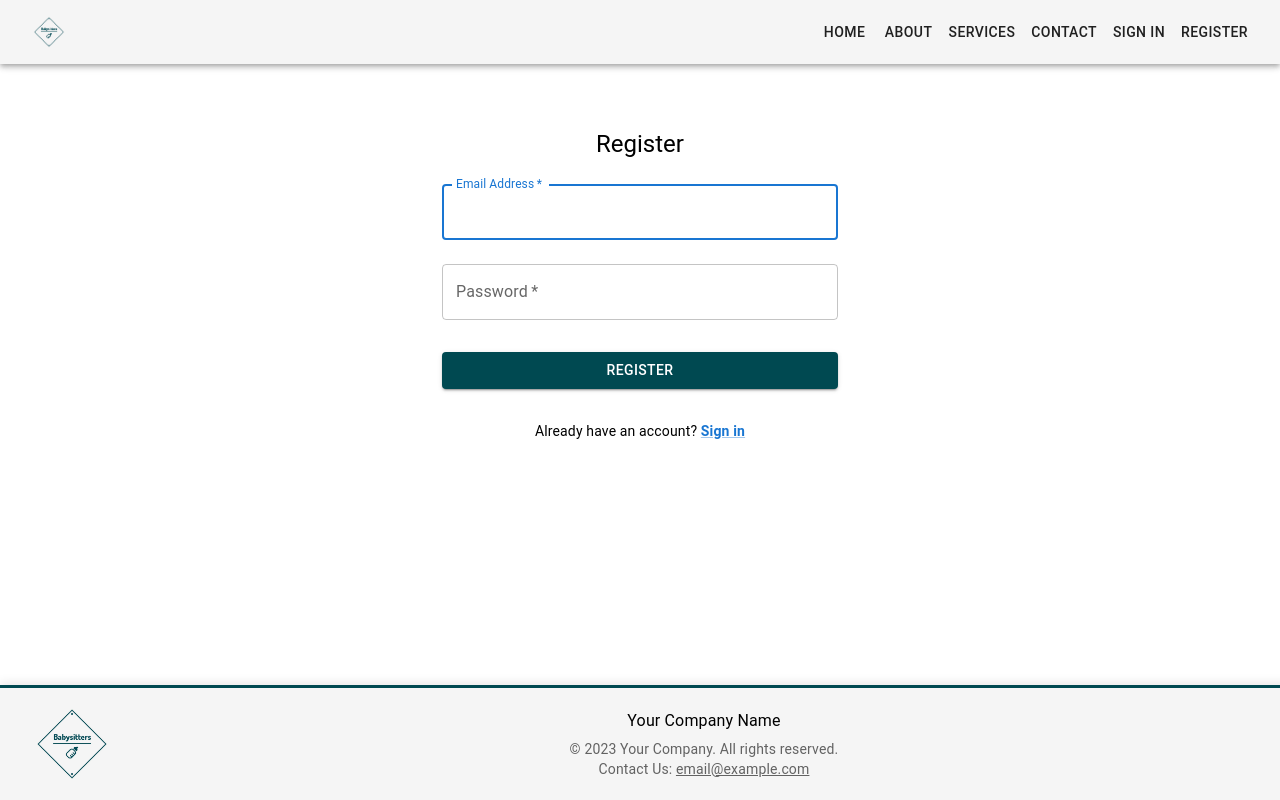
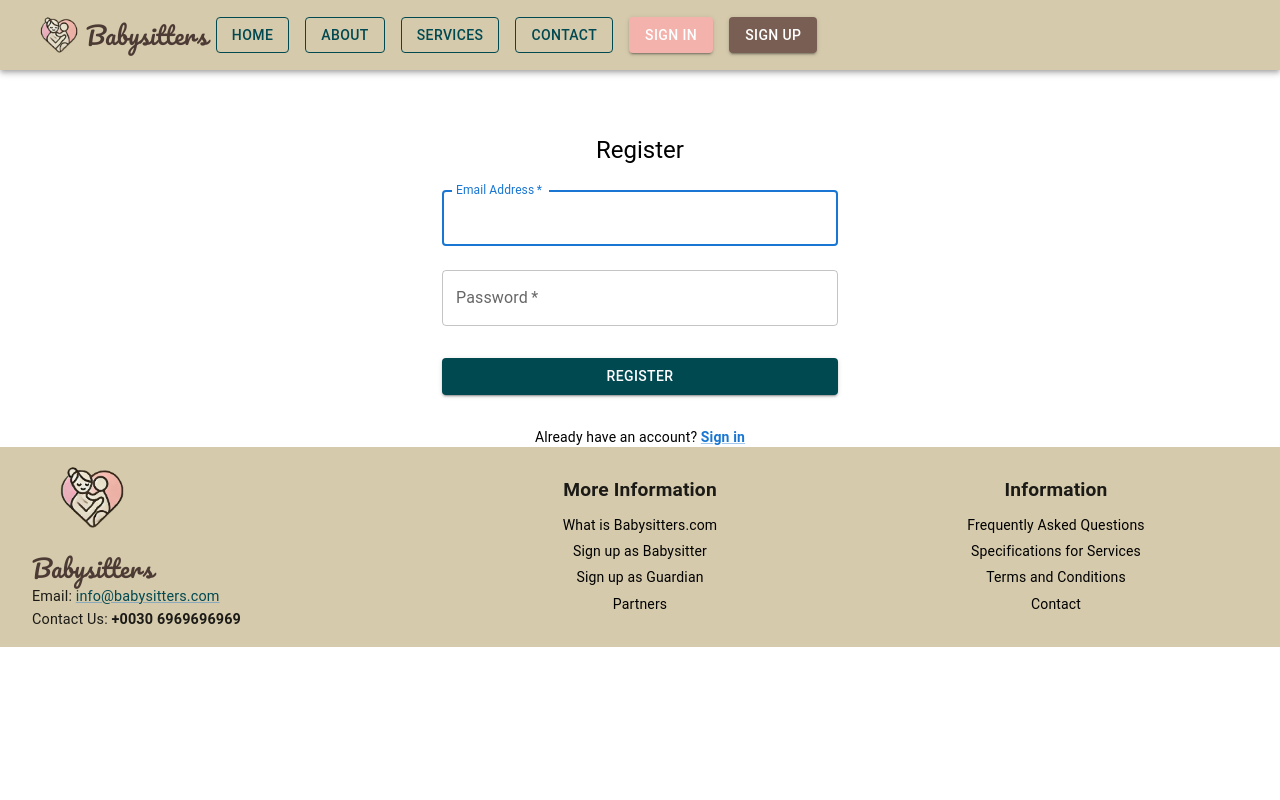
Before and after one commit to teodiamant/babysitters, a React (Create React App) app: page /register in a window 1280 px wide. Built offline with nearby package versions, Linux system fonts and the light colour scheme.

Commit message:
footer and navbar

```diff
--- a/public/index.html
+++ b/public/index.html
@@ -15,6 +15,12 @@
       user's mobile device or desktop. See https://developers.google.com/web/fundamentals/web-app-manifest/
     -->
     <link rel="manifest" href="%PUBLIC_URL%/manifest.json" />
+
+    <!-- Custom Font for the Babysitters logo -->
+    <link rel="preconnect" href="https://fonts.googleapis.com">
+    <link rel="preconnect" href="https://fonts.gstatic.com" crossorigin>
+    <link href="https://fonts.googleapis.com/css2?family=Pacifico&display=swap" rel="stylesheet">
+
     <!--
       Notice the use of %PUBLIC_URL% in the tags above.
       It will be replaced with the URL of the `public` folder during the build.
--- a/src/component/Footer/Footer.jsx
+++ b/src/component/Footer/Footer.jsx
@@ -1,41 +1,146 @@
 import React from 'react';
-import { Box, Container, Typography, Link } from '@mui/material';
-import logo from '../../images/Babysittres_logo.jpg';  // Ensure the path is correct
+import { Box, Grid, Typography, Link } from '@mui/material';
+import logo from '../../images/teo_logo.jpg';
 
-function Footer() {
-    return (
+const Footer = () => (
     <Box
+        component="footer"
         sx={{
-                py: 2,
-                px: 2,
-                mt: 'auto',
-                backgroundColor: '#f5f5f5',  // Change background color to white
-                width: '100%',
-                position: 'fixed',
-                bottom: 0,
-                left: 0,
-                boxShadow: '0 -2px 10px rgba(0, 0, 0, 0.1)',
-                borderTop: '3px solid #004951',  // Assuming the logo color is this blue
+            bgcolor: '#d5caac', // Matches navbar background
+            px: 4,
+            py: 2, // Compact padding similar to the navbar
             display: 'flex',
-                alignItems: 'center',
-                justifyContent: 'space-between'
+            flexDirection: 'column',
+            justifyContent: 'center',
         }}
-            component="footer"
     >
-            <Box component="img" src={logo} sx={{ height: 80, marginLeft: 2 }} />
-            <Container maxWidth="lg">
-                <Typography variant="body1" align="center" gutterBottom>
-                    Your Company Name
+        <Grid container spacing={4} alignItems="center">
+            {/* Left Compartment: Logo, Email, and Contact Us */}
+            <Grid item xs={12} md={4}>
+                <Box sx={{ display: 'flex', flexDirection: 'column', alignItems: 'flex-start' }}>
+                    {/* Logo */}
+                    <Link href="/" underline="none" sx={{ display: 'inline-block', mb: 1.5 }}>
+                        <Box
+                            component="img"
+                            src={logo}
+                            sx={{
+                                height: 70, // Matches navbar logo size
+                                width: 120,
+                                borderRadius: '50%',
+                                objectFit: 'cover',
+                            }}
+                        />
+                    </Link>
+                    {/* Company Name */}
+                    <Typography
+                        variant="h6"
+                        color="text.primary"
+                        sx={{
+                            ml: 0, // Adjust margin to move it to the right of the logo
+                            fontFamily: "'Pacifico', cursive", // Apply the Pacifico font
+                            fontSize: '1.5rem', // Adjust font size
+                            color: '#4c3b34', // Text color
+                            textDecoration: 'none', // Remove underline
+                        }}
+                    >
+                        <Link href="/" underline="none" sx={{ color: 'inherit', "&:hover": { color: '#004951' } }}>
+                            Babysitters
+                        </Link>
                     </Typography>
-                <Typography variant="body2" color="text.secondary" align="center">
-                    © 2023 Your Company. All rights reserved.
+                    {/* Email */}
+                    <Typography
+                        variant="body2"
+                        color="text.primary"
+                        sx={{
+                            fontSize: '0.9rem',
+                            mb: 0.3,
+                        }}
+                    >
+                        Email: <Link href="mailto:info@babysitters.com" sx={{ color: '#004951' }}>info@babysitters.com</Link>
                     </Typography>
-                <Typography variant="body2" color="text.secondary" align="center">
-                    Contact Us: <Link color="inherit" href="mailto:email@example.com">email@example.com</Link>
+                    {/* Contact Us */}
+                    <Typography
+                        variant="body2"
+                        color="text.primary"
+                        sx={{
+                            fontSize: '0.9rem',
+                        }}
+                    >
+                        Contact Us: <strong>+0030 6969696969</strong>
                     </Typography>
-            </Container>
+                </Box>
+            </Grid>
+
+            {/* Middle Compartment: More Information */}
+            <Grid item xs={12} md={4}>
+                <Typography
+                    variant="subtitle1"
+                    color="text.primary"
+                    fontWeight="bold"
+                    sx={{ fontSize: '1.2rem', mb: 1 }}
+                >
+                    More Information
+                </Typography>
+                {["What is Babysitters.com", "Sign up as Babysitter", "Sign up as Guardian", "Partners"].map(
+                    (text, index) => (
+                        <Typography
+                            key={index}
+                            variant="body2"
+                            sx={{
+                                mb: 0.8,
+                                color: 'black',
+                                transition: 'all 0.3s',
+                                "&:hover": {
+                                    fontWeight: 'bold',
+                                    color: '#004951',
+                                },
+                            }}
+                        >
+                            <Link href="#" underline="none" sx={{ color: 'inherit' }}>
+                                {text}
+                            </Link>
+                        </Typography>
+                    )
+                )}
+            </Grid>
+
+            {/* Right Compartment: Information */}
+            <Grid item xs={12} md={4}>
+                <Typography
+                    variant="subtitle1"
+                    color="text.primary"
+                    fontWeight="bold"
+                    sx={{ fontSize: '1.2rem', mb: 1 }}
+                >
+                    Information
+                </Typography>
+                {[
+                    "Frequently Asked Questions",
+                    "Specifications for Services",
+                    "Terms and Conditions",
+                    "Contact",
+                ].map((text, index) => (
+                    <Typography
+                        key={index}
+                        variant="body2"
+                        sx={{
+                            mb: 0.8,
+                            color: 'black',
+                            transition: 'all 0.3s',
+                            "&:hover": {
+                                fontWeight: 'bold',
+                                color: '#004951',
+                            },
+                        }}
+                    >
+                            <Link href="#" underline="none" sx={{ color: 'inherit' }}>
+                                {text}
+                            </Link>
+                        </Typography>
+                    ))}
+            </Grid>
+        </Grid>
     </Box>
 );
-}
 
 export default Footer;
--- a/src/component/NavBar/NavBar.jsx
+++ b/src/component/NavBar/NavBar.jsx
@@ -1,24 +1,132 @@
-import React from 'react';
-import { AppBar, Toolbar, IconButton, Button } from '@mui/material';
+import React, { useState } from 'react';
+import { AppBar, Typography, Toolbar, IconButton, Button, Drawer, List, ListItem, ListItemText } from '@mui/material';
+import { Menu as MenuIcon } from '@mui/icons-material';
 import { Link as RouterLink } from 'react-router-dom';
-import logo from '../../images/Babysittres_logo.jpg';
+import logo from '../../images/teo_logo.jpg';
 
-function NavBar() {
+const NavBar = () => {
+    const [drawerOpen, setDrawerOpen] = useState(false);
+
+    // Toggle Drawer
+    const toggleDrawer = (open) => (event) => {
+        if (event.type === 'keydown' && (event.key === 'Tab' || event.key === 'Shift')) {
+            return;
+        }
+        setDrawerOpen(open);
+    };
+
+    // Navigation Links
+    const navLinks = ['Home', 'About', 'Services', 'Contact', 'Sign In', 'Sign Up'];
+
     return (
-        <AppBar position="static" color="default" sx={{ bgcolor: '#f5f5f5' }}>
+        <AppBar position="static" sx={{ bgcolor: '#d5caac' }}>
             <Toolbar>
-            <IconButton component={RouterLink} to="/" sx={{ marginRight: 'auto', height: '50px' }}>
-                    <img src={logo} alt="Logo" style={{ height: '100%' }} />
+                {/* Clickable Logo */}
+                <IconButton
+                    component={RouterLink}
+                    to="/"
+                    sx={{
+                        height: 70,
+                        width: 70,
+                        p: 0,
+                    }}
+                    disableRipple
+                >
+                    <img
+                        src={logo}
+                        alt="Logo"
+                        style={{
+                            height: '100%',
+                            width: '100%',
+                            borderRadius: '50%',
+                            objectFit: 'cover',
+                            pointerEvents: 'none',
+                        }}
+                    />
                 </IconButton>
-                <Button color="inherit" component={RouterLink} to="/">Home</Button>
-                <Button color="inherit" component={RouterLink} to="/about">About</Button>
-                <Button color="inherit" component={RouterLink} to="/services">Services</Button>
-                <Button color="inherit" component={RouterLink} to="/contact">Contact</Button>
-                <Button color="inherit" component={RouterLink} to="/login">Sign In</Button>
-                <Button color="inherit" component={RouterLink} to="/register">Register</Button>
+                {/* Babysitters.com Text */}
+                <Typography
+                    component={RouterLink}
+                    to="/"
+                    sx={{
+                        ml: -1, // Adjust margin to move it to the right of the logo
+                        fontFamily: "'Pacifico', cursive", // Apply the Pacifico font
+                        fontSize: '1.5rem', // Adjust font size
+                        color: '#4c3b34', // Text color
+                        textDecoration: 'none', // Remove underline
+                    }}
+                >
+                    Babysitters
+                </Typography>
+                {/* Navigation Buttons for Larger Screens */}
+                <div className="nav-buttons" sx={{ display: { xs: 'none', sm: 'block' }, ml: 'auto' }}>
+                    {navLinks.map((label) => (
+                        <Button
+                            key={label}
+                            variant={['Sign In', 'Sign Up'].includes(label) ? 'contained' : 'outlined'} // Standout Sign In and Sign Up buttons
+                            color={label === 'Sign Up' ? 'primary' : label === 'Sign In' ? 'secondary' : 'inherit'}
+                            component={RouterLink}
+                            to={`/${label.toLowerCase().replace(' ', '')}`}
+                            sx={{
+                                mx: 1, // Margin between buttons
+                                color:
+                                    label === 'Sign Up'
+                                        ? 'white' // Button text color for Sign Up
+                                        : label === 'Sign In'
+                                        ? 'white' // Button text color for Sign In
+                                        : '#004951',
+                                bgcolor:
+                                    label === 'Sign In'
+                                        ? '#f3b2ac' // Background color for Sign In
+                                        : label === 'Sign Up'
+                                        ? '#795e53' // Background color for Sign Up
+                                        : 'transparent',
+                                borderColor: '#004951',
+                                '&:hover': {
+                                    backgroundColor:
+                                        label === 'Sign Up'
+                                            ? '#4c3b34' // Hover background for Sign Up
+                                            : label === 'Sign In'
+                                            ? '#e76052' // Hover background for Sign In
+                                            : '#d5caac',
+                                    borderColor: '#004951',
+                                    color: label === 'Sign Up' || label === 'Sign In' ? 'white' : '#004951',
+                                },
+                            }}
+                        >
+                            {label}
+                        </Button>
+                    ))}
+                </div>
+                {/* Hamburger Menu for Smaller Screens */}
+                <IconButton
+                    edge="end"
+                    color="inherit"
+                    aria-label="menu"
+                    sx={{ display: { xs: 'block', sm: 'none' } }}
+                    onClick={toggleDrawer(true)}
+                >
+                    <MenuIcon />
+                </IconButton>
             </Toolbar>
+            {/* Drawer for Small Screens */}
+            <Drawer anchor="right" open={drawerOpen} onClose={toggleDrawer(false)}>
+                <List sx={{ width: 250 }}>
+                    {navLinks.map((label) => (
+                        <ListItem
+                            button
+                            key={label}
+                            component={RouterLink}
+                            to={`/${label.toLowerCase().replace(' ', '')}`}
+                            onClick={toggleDrawer(false)}
+                        >
+                            <ListItemText primary={label} />
+                        </ListItem>
+                    ))}
+                </List>
+            </Drawer>
         </AppBar>
     );
-}
+};
 
 export default NavBar;
```
Also changed, not shown: src/component/Register/Register.jsx (+26 -10 lines), src/images/giannis_logo.jpg (renamed from src/images/Babysittres_logo.jpg), src/images/teo_logo.jpg (added). Lines whose indentation alone changed are shown as unchanged.
